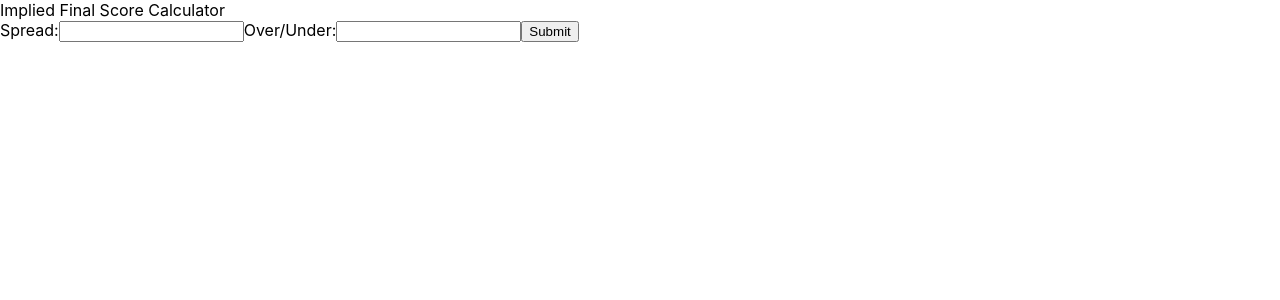
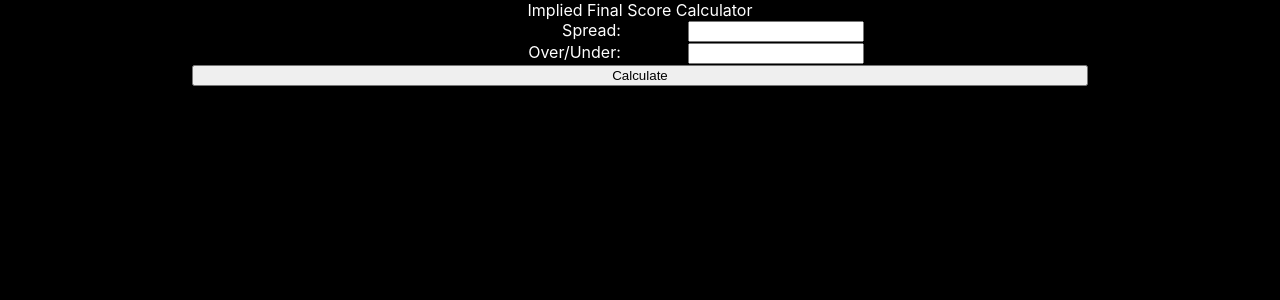
Before and after one commit to brenthawkings/odds-calculator, a React (Create React App) app: page / in a window 1280 px wide. Shown: the top 300 px of the page. Built offline with nearby package versions, Linux system fonts and the light colour scheme.

Commit message:
Basic CSS

```diff
--- a/src/ImpliedFinalScoreCalc.css
+++ b/src/ImpliedFinalScoreCalc.css
@@ -0,0 +1,32 @@
+html {
+   background-color: black;
+   color: #ffffff;
+}
+
+.ImpliedFinalScoreCalcWrapper {
+   width: 70%;
+   margin-left: auto;
+   margin-right: auto;
+}
+
+.Title {
+   text-align: center;
+ }
+
+.Label {
+  text-align: right;
+  margin-right: 25%;
+}
+
+.Input {
+   margin-left: 10%;
+   width: 25%;
+}
+
+.Output {
+   text-align: center;
+}
+
+.CalculateButton {
+  width: 100%;
+}
--- a/src/ImpliedFinalScoreCalc.js
+++ b/src/ImpliedFinalScoreCalc.js
@@ -5,6 +5,7 @@ import "./ImpliedFinalScoreCalc.css";
 function ImpliedFinalScoreCalc() {
   const [spread, setSpread] = useState("");
   const [overUnder, setOverUnder] = useState("");
+  const [finalMessage, setFinalMessage] = useState("");
   const [output, setOutput] = useState("");
 
   const handleSubmit = (event) => {
@@ -13,30 +14,44 @@ function ImpliedFinalScoreCalc() {
     var halfOverUnder = overUnder / 2;
     var favorite = halfOverUnder + halfSpread;
     var underdog = halfOverUnder - halfSpread;
-    setOutput(`Implied Final Score: ${favorite} - ${underdog}`);
+    setFinalMessage(`Implied Final Score:`);
+    setOutput(`${favorite} - ${underdog}`);
   };
 
   return (
-    <div>
-      Implied Final Score Calculator
+    <div className="ImpliedFinalScoreCalcWrapper">
+      <div className="Title">Implied Final Score Calculator</div>
       <form onSubmit={handleSubmit}>
         <label>
+          <div className="Label">
             Spread:
             <input
+              className="Input"
               type="number"
               value={spread}
               onChange={(e) => setSpread(e.target.value)}
             />
+          </div>
+        </label>
+        <label>
+          <div className="Label">
             Over/Under:
             <input
+              className="Input"
               type="number"
               value={overUnder}
               onChange={(e) => setOverUnder(e.target.value)}
             />
+          </div>
         </label>
-        <button type="submit">Submit</button>
+        <div>
+          <button className="CalculateButton" type="submit">
+            Calculate
+          </button>
+        </div>
       </form>
-      <div>{output}</div>
+      <div className="Output">{finalMessage}</div>
+      <div className="Output">{output}</div>
     </div>
   );
 }
```
Lines whose indentation alone changed are shown as unchanged.
